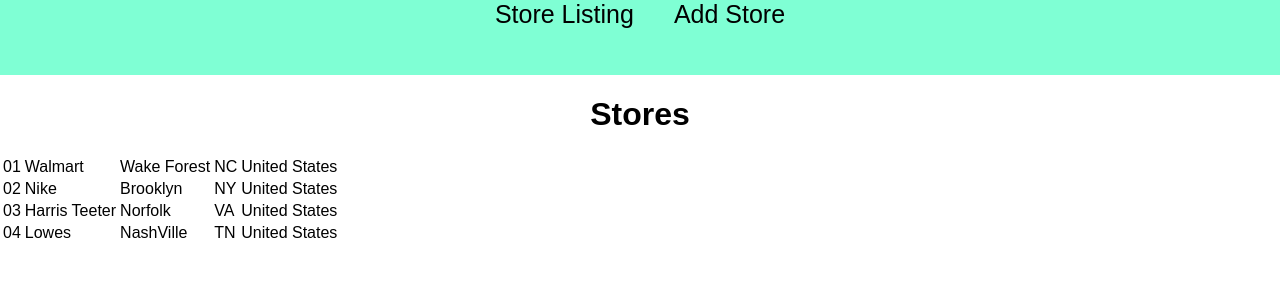
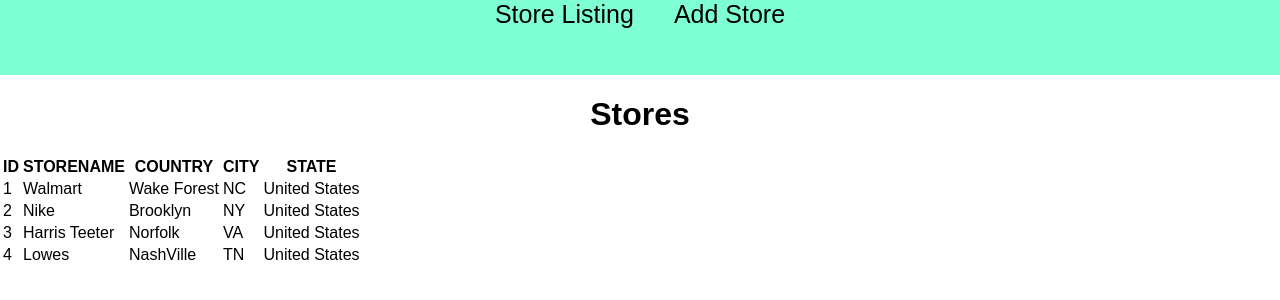
Before and after one commit to NaeemJG/Store-React-App, a React (Create React App) app: page / in a window 1280 px wide. Shown: the top 300 px of the page. Built offline with nearby package versions, Linux system fonts and the light colour scheme.

Commit message:
Added header to tables

```diff
--- a/src/App.js
+++ b/src/App.js
@@ -5,10 +5,10 @@
 class App extends Component {
   state = {
     stores: [
-      {id: '01', storename: 'Walmart', country: 'United States', city: 'Wake Forest', state: 'NC'},
-      {id: '02', storename: 'Nike', country: 'United States', city: 'Brooklyn', state: 'NY'},
-      {id: '03', storename: 'Harris Teeter', country: 'United States', city: 'Norfolk', state: 'VA'},
-      {id: '04', storename: 'Lowes', country: 'United States', city: 'NashVille', state: 'TN'}
+      {id: '1', storename: 'Walmart', country: 'United States', city: 'Wake Forest', state: 'NC'},
+      {id: '2', storename: 'Nike', country: 'United States', city: 'Brooklyn', state: 'NY'},
+      {id: '3', storename: 'Harris Teeter', country: 'United States', city: 'Norfolk', state: 'VA'},
+      {id: '4', storename: 'Lowes', country: 'United States', city: 'NashVille', state: 'TN'}
 
     ]
   }
@@ -28,6 +28,13 @@
     })
  }
 
+ renderTableHeader() {
+  let header = Object.keys(this.state.stores[0])
+  return header.map((key, index) => {
+     return <th key={index}>{key.toUpperCase()}</th>
+  })
+}
+
   render() {
     return (
       <div>
@@ -38,6 +45,7 @@
         <h1 className="App">Stores</h1>
         <table id='stores'>
           <tbody>
+            <tr>{this.renderTableHeader()}</tr>
             {this.renderTableData()}
           </tbody>
         </table>
```
